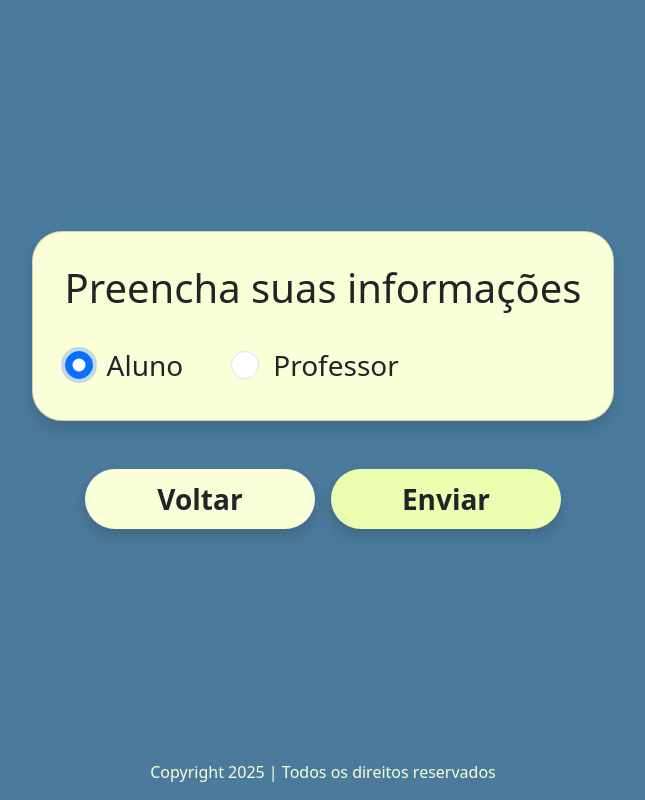
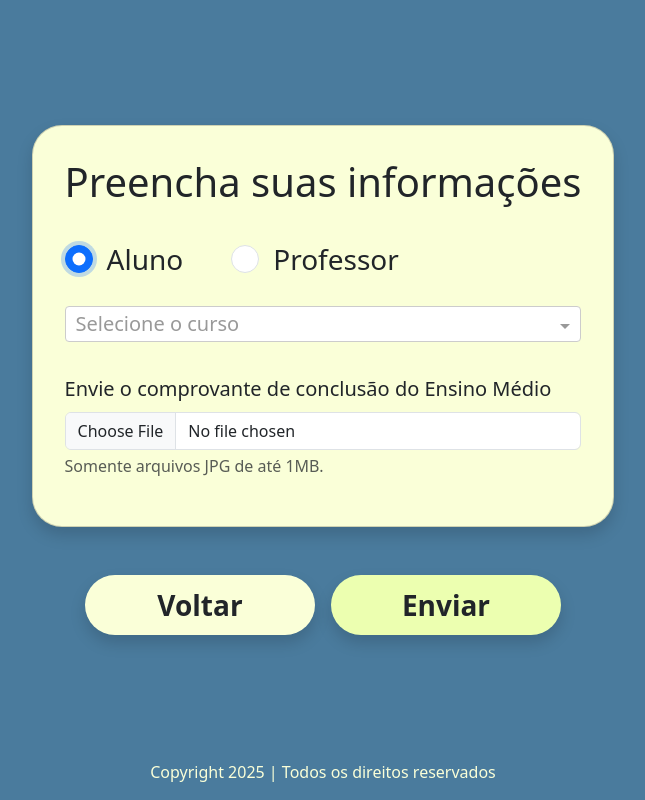
Before and after one commit to PedroPA94/universidade-cglnps, an Angular app in the folder app/frontend/: page /cadastro/pessoa-fisica in a window 1280 px wide. Both pictures are taken after a click on the radio button "Aluno". Shown: the whole page, without its empty margins (317-962 px from the left). Built offline with nearby package versions, Linux system fonts and the light colour scheme.

Commit message:
feat: implementa cadastro de aluno

```diff
--- a/app/frontend/src/app/pages/cadastro/pessoa-fisica/pessoa-fisica.html
+++ b/app/frontend/src/app/pages/cadastro/pessoa-fisica/pessoa-fisica.html
@@ -8,7 +8,7 @@
         type="radio"
         id="radio1"
         [formControl]="selecaoTipoPessoaFisica"
-        value="ALUNO"
+        [value]="tipoPessoaFisica.ALUNO"
       />
       <label class="form-check-label" for="radio1">Aluno</label>
     </div>
@@ -19,7 +19,7 @@
         type="radio"
         id="radio2"
         [formControl]="selecaoTipoPessoaFisica"
-        value="PROFESSOR"
+        [value]="tipoPessoaFisica.PROFESSOR"
       />
       <label class="form-check-label" for="radio2">Professor</label>
     </div>
@@ -29,12 +29,51 @@
   }
 
   <!-- prettier-ignore -->
-  @if(selecaoTipoPessoaFisica.value === 'PROFESSOR') {
+  @if(selecaoTipoPessoaFisica.value ===  tipoPessoaFisica.ALUNO) {
+  <form
+    [formGroup]="formularioAluno"
+    (ngSubmit)="enviar()"
+    id="formulario"
+    class="d-flex flex-column gap-3 mt-4"
+    style="font-size: 1.25rem"
+  >
+    <!-- Curso -->
+    <div>
+      <ng-select
+        [items]="disciplinasDisponiveis"
+        bindLabel="name"
+        bindValue="id"
+        [multiple]="false"
+        placeholder="Selecione o curso"
+        clearAllText="Clear"
+        formControlName="curso"
+        style="max-width: 550px"
+        [class.is-invalid]="
+          formularioAluno.get('curso')?.invalid && formularioAluno.get('curso')?.touched
+        "
+      >
+      </ng-select>
+      @if(formularioAluno.get('curso')?.invalid && formularioAluno.get('curso')?.touched) {
+      <div class="invalid-feedback">Campo obrigatório.</div>
+      }
+    </div>
+
+    <!-- Comprovante EM -->
+    <app-upload-arquivo
+      [label]="'Envie o comprovante de conclusão do Ensino Médio'"
+      [control]="formularioAluno.controls.comprovanteEnsinoMedio"
+    ></app-upload-arquivo>
+  </form>
+  }
+
+  <!-- prettier-ignore -->
+  @if(selecaoTipoPessoaFisica.value === tipoPessoaFisica.PROFESSOR) {
   <form
     [formGroup]="formularioProfessor"
     (ngSubmit)="enviar()"
     id="formulario"
     class="d-flex flex-column gap-3 mt-4"
+    style="font-size: 1.25rem"
   >
     <!-- Disciplinas -->
     <div>
@@ -59,17 +98,20 @@
       }
     </div>
 
+    <!-- Diploma -->
     <app-upload-arquivo
-      [label]="'Envie o diploma (somente JPG)'"
+      [label]="'Envie o diploma'"
       [control]="formularioProfessor.controls.diploma"
     ></app-upload-arquivo>
   </form>
+  }
 
+  <!-- prettier-ignore -->
   @if (mensagemErro) {
   <div class="mt-4">
     <app-aviso-erro [mensagem]="mensagemErro" (fecharAviso)="fecharAviso()"></app-aviso-erro>
   </div>
-  } }
+  }
 </app-card>
 
 <div class="d-grid gap-3 grupo-botoes">
--- a/app/frontend/src/app/pages/cadastro/pessoa-fisica/pessoa-fisica.ts
+++ b/app/frontend/src/app/pages/cadastro/pessoa-fisica/pessoa-fisica.ts
@@ -8,7 +8,15 @@ import { CadastroService } from '../../../services/cadastro';
 import { HttpErrorResponse } from '@angular/common/http';
 import { NgSelectComponent } from '@ng-select/ng-select';
 import { UploadArquivo } from '../../../components/upload-arquivo/upload-arquivo';
-import { IFormularioProfessor } from '../../../shared/interfaces/formulario-cadastro.interface';
+import {
+  IFormularioAluno,
+  IFormularioProfessor,
+} from '../../../shared/interfaces/formulario-cadastro.interface';
+
+enum TipoPessoaFisica {
+  'ALUNO',
+  'PROFESSOR',
+}
 
 @Component({
   selector: 'app-pessoa-fisica',
@@ -21,12 +29,20 @@ export class PessoaFisica {
   cadastroService = inject(CadastroService);
   router = inject(Router);
 
-  selecaoTipoPessoaFisica = this.fb.control('', Validators.required);
+  tipoPessoaFisica = TipoPessoaFisica; // Para usar no template
+  selecaoTipoPessoaFisica = this.fb.control<TipoPessoaFisica | null>(null, Validators.required);
 
   formularioProfessor = this.fb.group({
     disciplinasMinistradas: this.fb.control<string[]>([], Validators.required),
     diploma: this.fb.control<File | null>(null, [Validators.required]),
   });
+  camposProfessor = ['disciplinasMinistradas', 'diploma'];
+
+  formularioAluno = this.fb.group({
+    curso: this.fb.control<string | null>(null, Validators.required),
+    comprovanteEnsinoMedio: this.fb.control<File | null>(null, [Validators.required]),
+  });
+  camposAluno = ['curso', 'comprovanteEnsinoMedio'];
 
   mensagemErro = '';
 
@@ -39,7 +55,7 @@ export class PessoaFisica {
   ];
 
   voltar() {
-    this.cadastroService.limparCampos(['disciplinas', 'diploma']);
+    this.cadastroService.limparCampos([...this.camposProfessor, ...this.camposAluno]);
     this.router.navigate(['/cadastro']);
   }
 
@@ -48,10 +64,38 @@ export class PessoaFisica {
 
     if (this.selecaoTipoPessoaFisica.invalid) return;
 
+    if (this.selecaoTipoPessoaFisica.value === TipoPessoaFisica.ALUNO) {
+      this.cadastrarAluno();
+      return;
+    }
+
+    this.cadastrarProfessor();
+  }
+
+  cadastrarAluno() {
+    this.formularioAluno.markAllAsTouched();
+
+    if (this.formularioAluno.invalid) return;
+
+    this.cadastroService.limparCampos([...this.camposProfessor]);
+    this.cadastroService.atualizarFormulario(this.formularioAluno.value as IFormularioAluno);
+
+    this.cadastroService.cadastrarAluno().subscribe({
+      next: () => {
+        this.router.navigate(['/cadastro/sucesso']);
+      },
+      error: (err: HttpErrorResponse) => {
+        this.mensagemErro = err.error;
+      },
+    });
+  }
+
+  cadastrarProfessor() {
     this.formularioProfessor.markAllAsTouched();
 
     if (this.formularioProfessor.invalid) return;
 
+    this.cadastroService.limparCampos([...this.camposAluno]);
     this.cadastroService.atualizarFormulario(
       this.formularioProfessor.value as IFormularioProfessor
     );
--- a/app/frontend/src/app/services/cadastro.ts
+++ b/app/frontend/src/app/services/cadastro.ts
@@ -1,6 +1,7 @@
 import { inject, Injectable } from '@angular/core';
 import {
   FormularioCadastro,
+  IFormularioAluno,
   IFormularioFornecedor,
   IFormularioProfessor,
 } from '../shared/interfaces/formulario-cadastro.interface';
@@ -42,16 +43,6 @@ export class CadastroService {
     return this.http.post(this.URL_BASE_CADASTRO + '/fornecedor', this.formulario);
   }
 
-  private validarFornecedor(dados: Partial<IFormularioFornecedor>): dados is IFormularioFornecedor {
-    return (
-      typeof dados.nome === 'string' &&
-      typeof dados.email === 'string' &&
-      typeof dados.telefone === 'string' &&
-      typeof dados.cnpj === 'string' &&
-      typeof dados.tipoServico === 'string'
-    );
-  }
-
   cadastrarProfessor(): Observable<any> {
     if (!this.validarProfessor(this.formulario)) {
       return throwError(
@@ -70,14 +61,21 @@ export class CadastroService {
     );
   }
 
-  private validarProfessor(dados: Partial<IFormularioProfessor>): dados is IFormularioProfessor {
-    return (
-      typeof dados.nome === 'string' &&
-      typeof dados.email === 'string' &&
-      typeof dados.telefone === 'string' &&
-      typeof dados.cpf === 'string' &&
-      typeof dados.disciplinasMinistradas === 'object' &&
-      typeof dados.diploma === 'object'
+  cadastrarAluno(): Observable<any> {
+    if (!this.validarAluno(this.formulario)) {
+      return throwError(
+        () => new HttpErrorResponse({ error: 'Cadastro de aluno incompleto ou inválido' })
+      );
+    }
+
+    return from(this.converterArquivoParaBytes(this.formulario.comprovanteEnsinoMedio)).pipe(
+      switchMap((bytes) => {
+        const dados = {
+          ...this.formulario,
+          comprovanteEnsinoMedio: Array.from(bytes),
+        };
+        return this.http.post(this.URL_BASE_CADASTRO + '/aluno', dados);
+      })
     );
   }
 
@@ -92,4 +90,36 @@ export class CadastroService {
       leitor.readAsArrayBuffer(arquivo);
     });
   }
+
+  private validarFornecedor(dados: Partial<IFormularioFornecedor>): dados is IFormularioFornecedor {
+    return (
+      typeof dados.nome === 'string' &&
+      typeof dados.email === 'string' &&
+      typeof dados.telefone === 'string' &&
+      typeof dados.cnpj === 'string' &&
+      typeof dados.tipoServico === 'string'
+    );
+  }
+
+  private validarProfessor(dados: Partial<IFormularioProfessor>): dados is IFormularioProfessor {
+    return (
+      typeof dados.nome === 'string' &&
+      typeof dados.email === 'string' &&
+      typeof dados.telefone === 'string' &&
+      typeof dados.cpf === 'string' &&
+      typeof dados.disciplinasMinistradas === 'object' &&
+      typeof dados.diploma === 'object'
+    );
+  }
+
+  private validarAluno(dados: Partial<IFormularioAluno>): dados is IFormularioAluno {
+    return (
+      typeof dados.nome === 'string' &&
+      typeof dados.email === 'string' &&
+      typeof dados.telefone === 'string' &&
+      typeof dados.cpf === 'string' &&
+      typeof dados.curso === 'string' &&
+      typeof dados.comprovanteEnsinoMedio === 'object'
+    );
+  }
 }
--- a/app/frontend/src/app/shared/interfaces/formulario-cadastro.interface.ts
+++ b/app/frontend/src/app/shared/interfaces/formulario-cadastro.interface.ts
@@ -23,7 +23,7 @@ export interface IFormularioProfessor extends IFormularioPF {
 
 export interface IFormularioAluno extends IFormularioPF {
   curso: string;
-  certificadoEnsinoMedio: File;
+  comprovanteEnsinoMedio: File;
 }
 
 export type FormularioCadastro = IFormularioFornecedor | IFormularioProfessor | IFormularioAluno;
```
